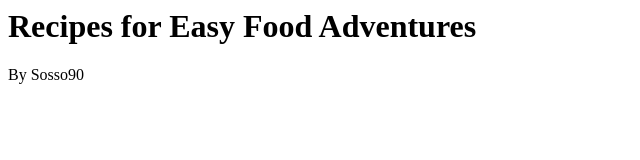
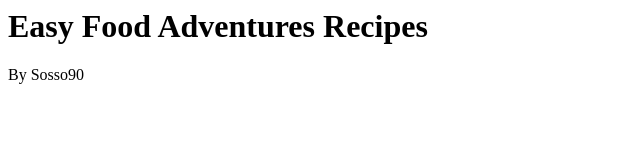
Before and after one commit to sosso90/odin-recipes, a plain HTML site: page 00-odin-recipes/index.html in a window 1280 px wide. Shown: the whole page, without its empty margins (0-640 px from the left). Drawn offline with Linux system fonts and the light colour scheme.

```diff
--- a/00-odin-recipes/index.html
+++ b/00-odin-recipes/index.html
@@ -1,2 +1,2 @@
-<h1>Recipes for Easy Food Adventures</h1>
+<h1>Easy Food Adventures Recipes</h1>
 <p>By Sosso90</p>
```
Also changed, not shown: 00-odin-recipes/recipes/battataharra.html (added), 00-odin-recipes/recipes/butterchicken.html (added), 00-odin-recipes/recipes/chickenbiriyani.html (added), 00-odin-recipes/recipes/hamburger.html (added), 00-odin-recipes/recipes/kefta.html (added).
